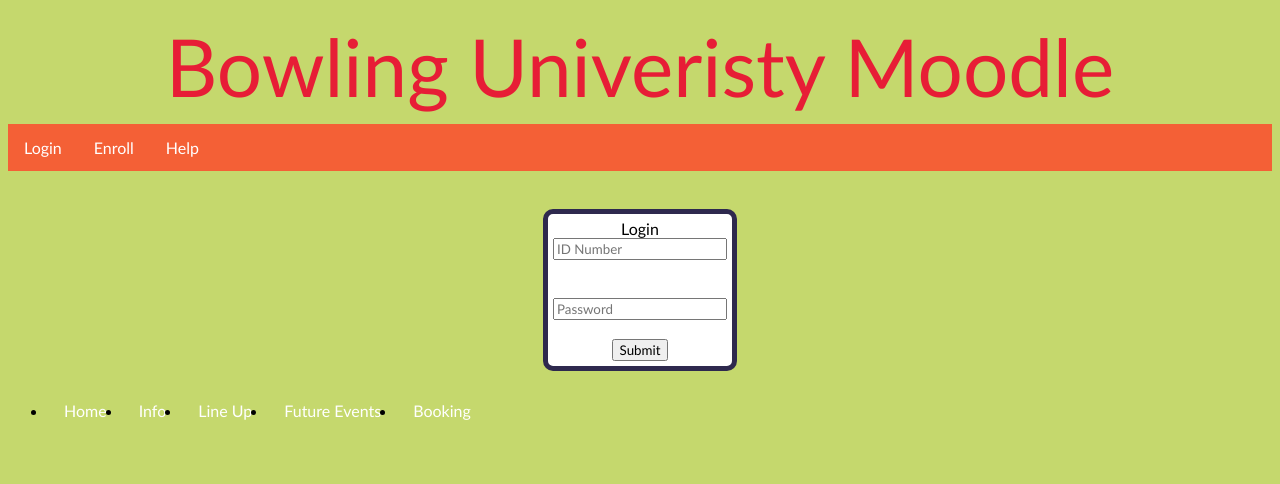
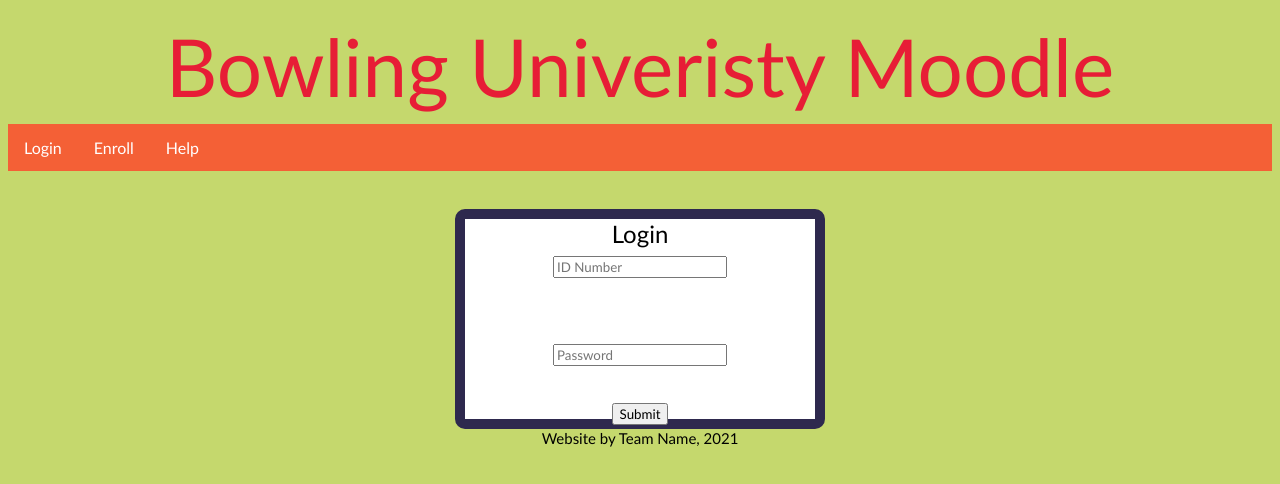
Before and after one commit to Dan-GL/Team-Name, a plain HTML site: page index.html in a window 1280 px wide. Drawn offline with Linux system fonts and the light colour scheme.

Commit message:
Merge branch 'main' of https://github.com/Aurux/Team-Name into main

```diff
--- a/index.html
+++ b/index.html
@@ -13,7 +13,7 @@
             <li><a href="help.html">Help</a></li>
         </ul>
         <br><br>
-        <div id="login">
+        <div class="login">
             <form>
                 Login
                 <br>
@@ -26,13 +26,7 @@
             </form>
         </div>
     </body>
-    <nav>
-        <ul>
-            <li><a href="#top">Home</a></li>
-            <li><a href=info.html>Info</a></li>
-            <li><a href=performers.html>Line Up</a></li>
-            <li><a href=events.html>Future Events</a></li>
-            <li><a href=booking.html>Booking</a></li>
-        </ul>
-    </nav>
+    <footer>
+        Website by Team Name, 2021
+    </footer>
 </html>
--- a/style.css
+++ b/style.css
@@ -13,18 +13,18 @@ header {
     padding: 10px;
 }
 
-#login {
-    border: 5px solid #2e294e;
+.login {
+    font-size: 24px;
+    margin: auto;
+    width: 350px;
+    height: 200px;
+    border: solid 10px #2e294e;
     border-radius: 10px;
     background-color: white;
-    margin: auto;
-    padding: 5px;
-    width: fit-content;
-    overflow: hidden;
-    align-items: center;
+    /* Center child horizontally*/
+    display: flex;
     justify-content: center;
-    display: flex;
-}
+  }
 
 #navi {
     list-style-type: none;
@@ -39,7 +39,7 @@ li {
 }
 
 li a {
-    display: block;
+    display: inline-block;
     color: white;
     text-align: center;
     padding: 14px 16px;
@@ -58,3 +58,8 @@ li a:hover:not(.active) {
 form {
     text-align: center;
 }
+
+footer {
+    text-align: center;
+    font-size: 15px;
+}
```
